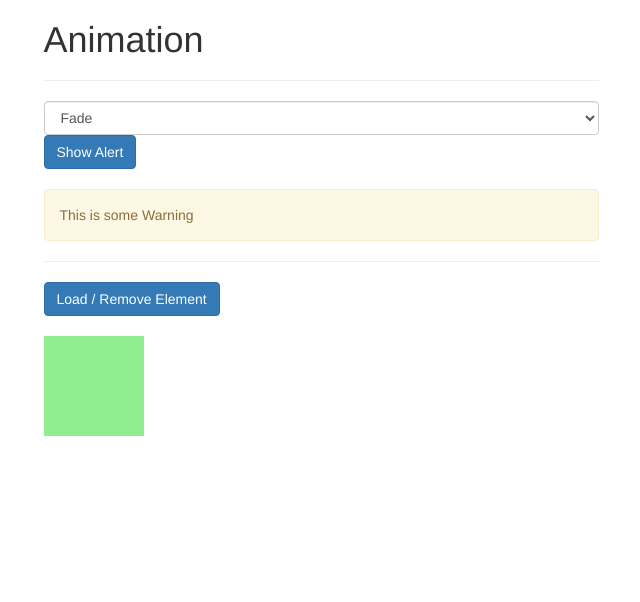
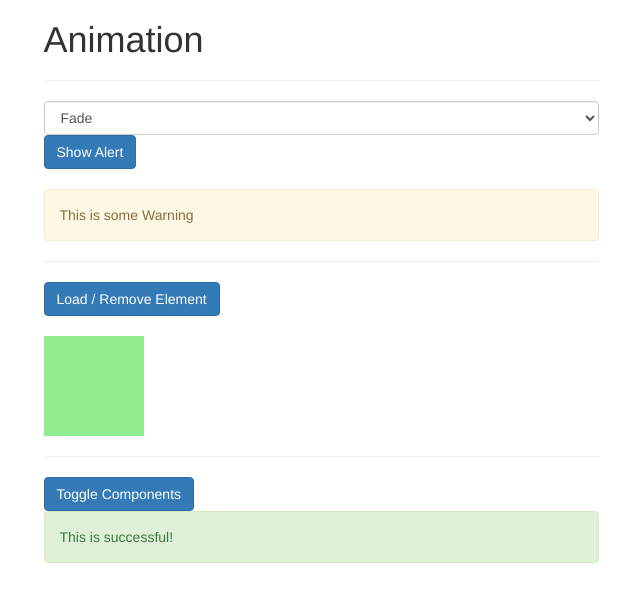
Before and after one commit to MinseungJeon/hello-world, a Vue app: page / in a window 1280 px wide. Shown: the top 602 px of the page, without its empty margins (319-959 px from the left). Built offline with nearby package versions, Linux system fonts and the light colour scheme; a web font is replaced by a local one.

Commit message:
14-19. Animating Dynamic Components

```diff
--- a/src/App.vue
+++ b/src/App.vue
@@ -46,11 +46,27 @@
           @leave="leave"
           @after-leave="afterLeave"
           @leave-cancelled="leaveCancelled"
+          :css="false"
         >
           <div
             style="width: 100px; height: 100px; background-color: lightgreen"
             v-if="load"
           ></div>
+        </transition>
+        <hr />
+        <button
+          class="btn btn-primary"
+          @click="
+            selectedComponent == 'app-success-alert'
+              ? (selectedComponent = 'app-danger-alert')
+              : (selectedComponent = 'app-success-alert')
+          "
+        >
+          Toggle Components
+        </button>
+        <br />
+        <transition name="fade" mode="out-in">
+          <component :is="selectedComponent"></component>
         </transition>
       </div>
     </div>
@@ -58,20 +74,36 @@
 </template>
 
 <script>
+import DangerAlert from "./DangerAlert.vue";
+import SuccessAlert from "./SuccessAlert.vue";
+
 export default {
   data() {
     return {
       show: false,
       load: true,
       alertAnimation: "fade",
+      elementWidth: 100,
+      selectedComponent: "app-success-alert",
     };
   },
   methods: {
     beforeEnter(el) {
       console.log("beforeEnter");
+      this.elementWidth = 100;
+      el.style.width = this.elementWidth + "px";
     },
     enter(el, done) {
       console.log("enter");
+      let round = 1;
+      const interval = setInterval(() => {
+        el.style.width = this.elementWidth + round * 10 + "px";
+        round++;
+        if (round > 20) {
+          clearInterval(interval);
+          done();
+        }
+      }, 20);
       done();
     },
     afterEnter(el) {
@@ -82,9 +114,20 @@ export default {
     },
     beforeLeave(el) {
       console.log("beforeLeave");
+      this.elementWidth = 300;
+      el.style.width = this.elementWidth + "px";
     },
     leave(el, done) {
       console.log("leave");
+      let round = 1;
+      const interval = setInterval(() => {
+        el.style.width = this.elementWidth + round * 10 + "px";
+        round++;
+        if (round > 20) {
+          clearInterval(interval);
+          done();
+        }
+      }, 20);
       done();
     },
     afterLeave(el) {
@@ -93,6 +136,10 @@ export default {
     leaveCancelled(el) {
       console.log("leaveCancelled");
     },
+  },
+  components: {
+    appDangerAlert: DangerAlert,
+    appSuccessAlert: SuccessAlert,
   },
 };
 </script>
--- /dev/null
+++ b/src/DangerAlert.vue
@@ -0,0 +1,3 @@
+<template>
+  <div class="alert alert-danger">This is dangerous!</div>
+</template>
--- /dev/null
+++ b/src/SuccessAlert.vue
@@ -0,0 +1,3 @@
+<template>
+  <div class="alert alert-success">This is successful!</div>
+</template>
```
